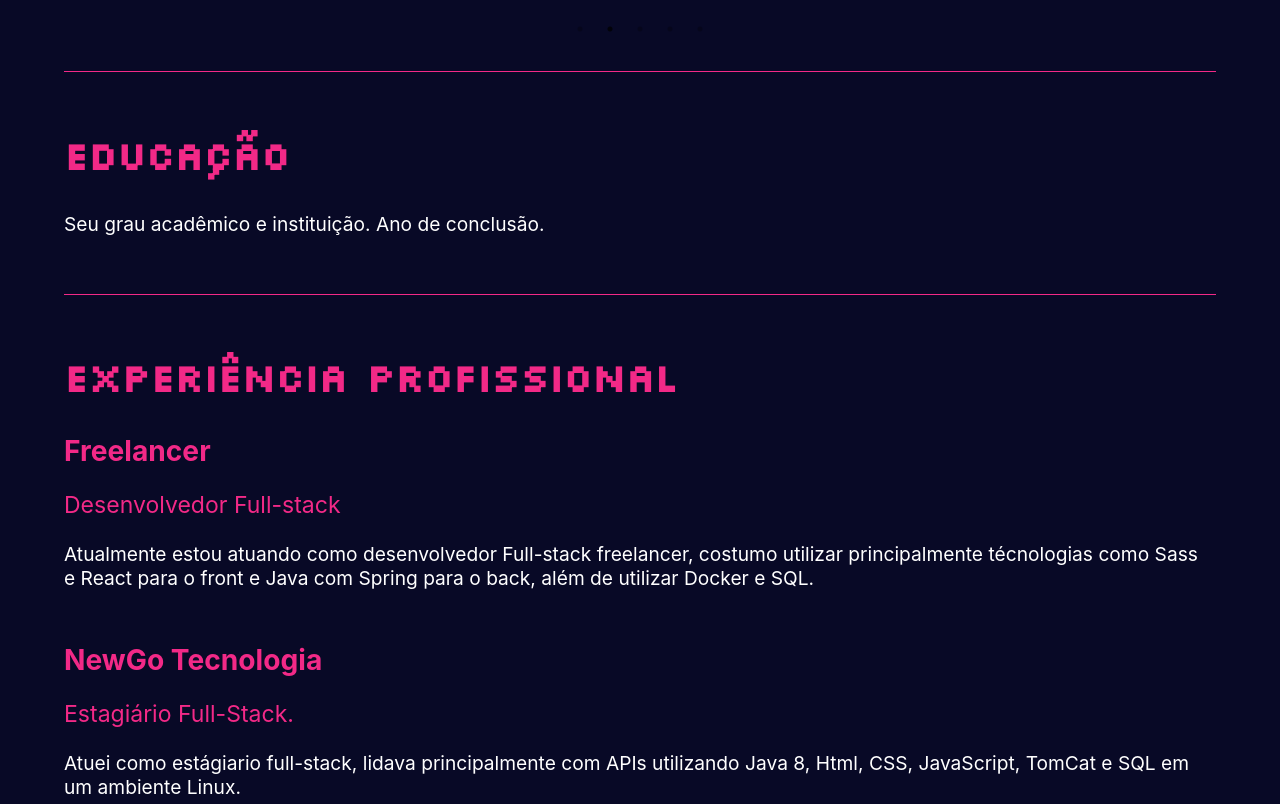
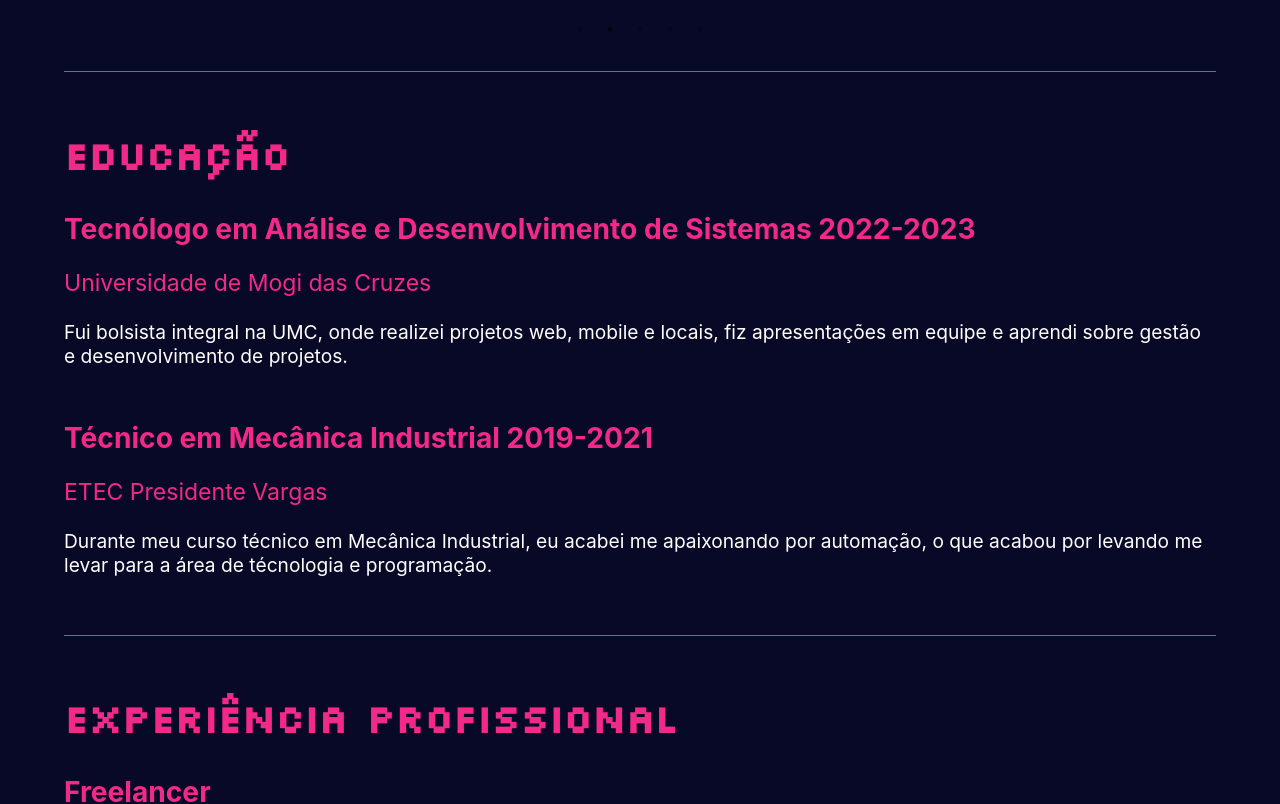
Before and after one commit to EduBatalha/portfolio, a React (Create React App) app: page / in a window 1280 px wide. Shown: the part 1740-2544 px from the top of the page. Built offline with nearby package versions, Linux system fonts and the light colour scheme.

Commit message:
Incremento da seção "Educação"

```diff
--- a/src/sections/Education.js
+++ b/src/sections/Education.js
@@ -1,10 +1,18 @@
 import React from 'react';
+import '../styles/Education.scss';
+import '../styles/Global.scss';
 
 function Education() {
   return (
     <section id="educacao">
           <h2>Educação</h2>
-          <p>Seu grau acadêmico e instituição. Ano de conclusão.</p>
+          <a>Tecnólogo em Análise e Desenvolvimento de Sistemas  2022-2023</a>
+          <p className='instituicao'>Universidade de Mogi das Cruzes</p>
+          <p>Fui bolsista integral na UMC, onde realizei projetos web, mobile e locais, fiz apresentações em equipe e aprendi sobre gestão e desenvolvimento de projetos.</p>
+
+          <a><br></br>Técnico em Mecânica Industrial  2019-2021</a>
+          <p className='instituicao'>ETEC Presidente Vargas</p>
+          <p>Durante meu curso técnico em Mecânica Industrial, eu acabei me apaixonando por automação, o que acabou por levando me levar para a área de técnologia e programação.</p>
         </section>
   );
 }
--- /dev/null
+++ b/src/styles/Education.scss
@@ -0,0 +1,19 @@
+/* styles/Experiences.scss */
+@import 'variables';
+
+#educacao{
+    a{
+        color: $cor-secundaria;
+        font-size: clamp(12px, 2.2vw, 2.2vw ) ;
+    }
+
+
+    .instituicao{
+        color: $cor-secundaria;
+        font-size: clamp(10px, 1.8vw, 1.8vw);
+    }
+
+    p{
+        font-size: clamp(10px, 1.5vw, 1.5vw);
+    }
+}
```
